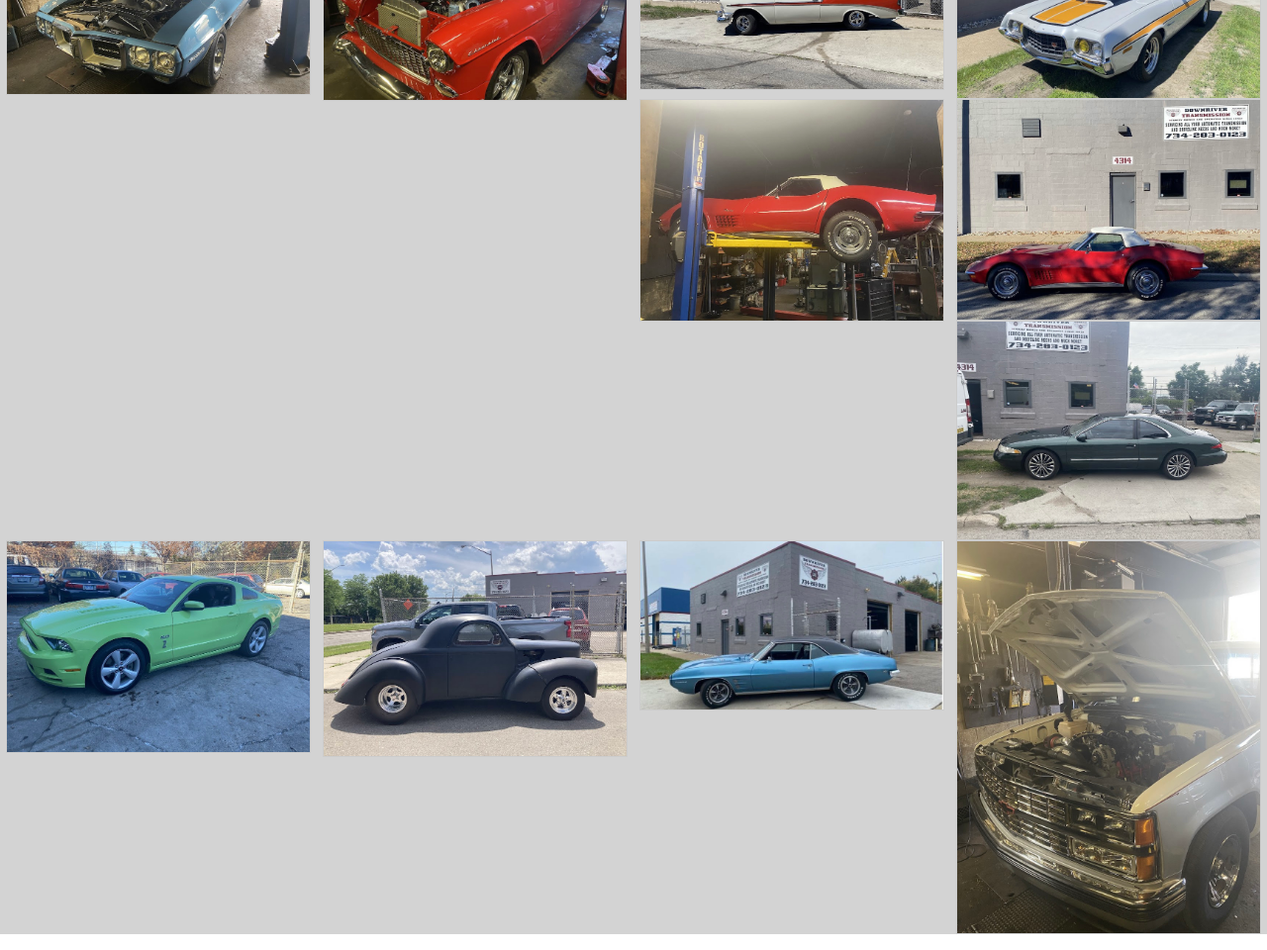
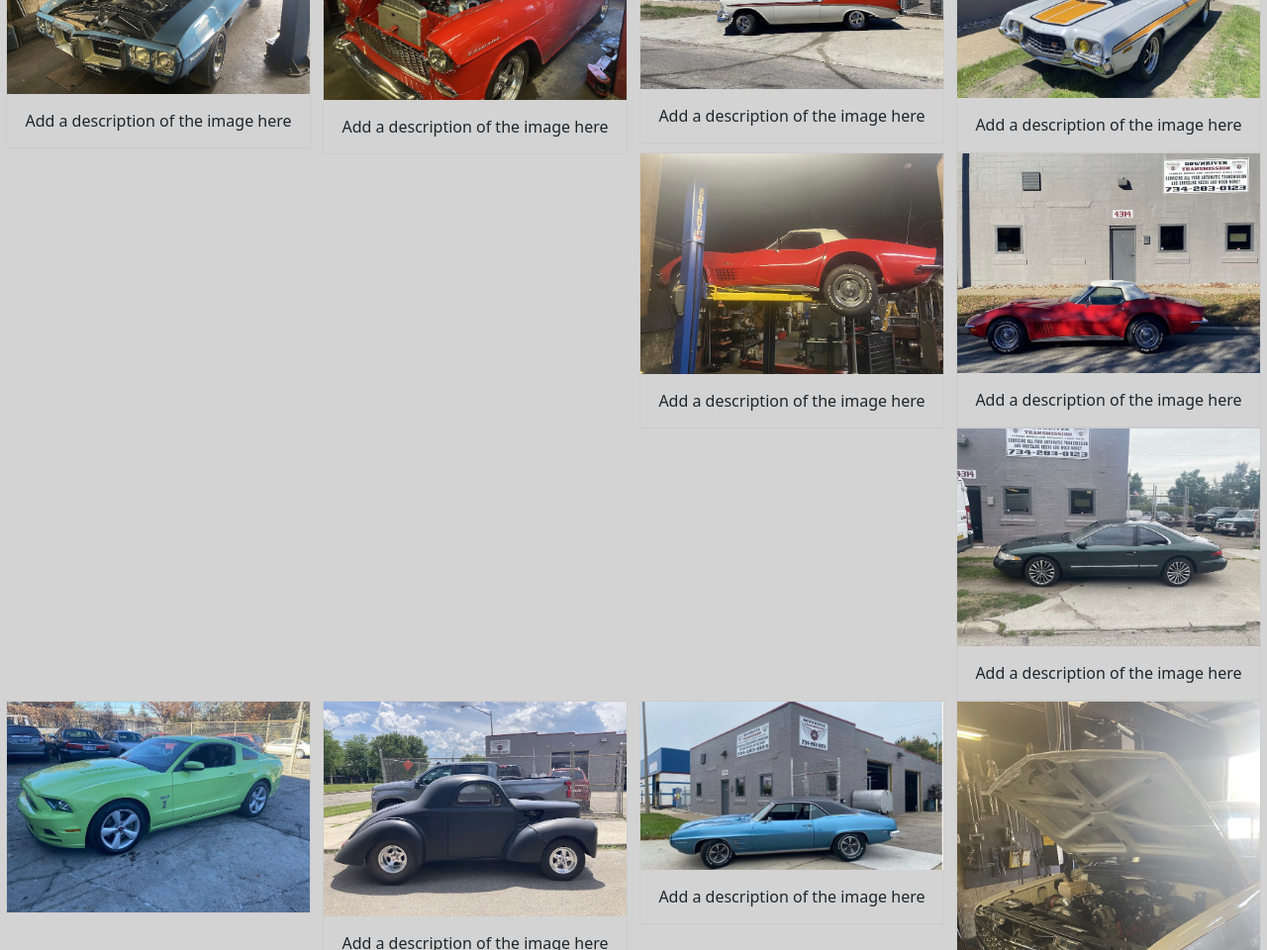
Before and after one commit to rubbokate/auto, a plain HTML site: page gallery.html in a window 1280 px wide. Shown: the part 193-1153 px from the top of the page at 99% size. Drawn offline with nearby package versions, Linux system fonts and the light colour scheme.

Commit message:
addding des

```diff
--- a/gallery.html
+++ b/gallery.html
@@ -43,6 +43,7 @@
           <a target="_blank" href="IMG_8728.jpeg">
             <img src="./assets/photos/IMG_8728.jpeg" alt="Car" width="600" height="400">
           </a>
+          <div class="desc">Add a description of the image here</div>
         </div>
       </div>
 
@@ -51,6 +52,7 @@
           <a target="_blank" href="IMG_8726.jpg">
             <img src="./assets/photos/IMG_8726.jpg" alt="car" width="600" height="400">
           </a>
+          <div class="desc">Add a description of the image here</div>
         </div>
       </div>
 
@@ -59,6 +61,7 @@
           <a target="_blank" href="IMG_8725.jpg">
             <img src="./assets/photos/IMG_8725.jpg" alt="car" width="600" height="400">
           </a>
+          <div class="desc">Add a description of the image here</div>
         </div>
       </div>
 
@@ -67,6 +70,7 @@
           <a target="_blank" href="IMG_8724.jpg">
             <img src="./assets/photos/IMG_8724.jpg" alt="car" width="600" height="400">
           </a>
+          <div class="desc">Add a description of the image here</div>
         </div>
       </div>
 
@@ -75,6 +79,7 @@
           <a target="_blank" href="IMG_8723.jpg">
             <img src="./assets/photos/IMG_8723.jpg" alt="car" width="600" height="400">
           </a>
+          <div class="desc">Add a description of the image here</div>
         </div>
       </div>
 
@@ -83,6 +88,7 @@
           <a target="_blank" href="IMG_8722.jpg">
             <img src="./assets/photos/IMG_8722.jpg" alt="car" width="600" height="400">
           </a>
+          <div class="desc">Add a description of the image here</div>
         </div>
       </div>
 
@@ -91,6 +97,7 @@
           <a target="_blank" href="IMG_8721.jpg">
             <img src="./assets/photos/IMG_8721.jpg" alt="car" width="600" height="400">
           </a>
+          <div class="desc">Add a description of the image here</div>
         </div>
       </div>
 
@@ -107,6 +114,7 @@
           <a target="_blank" href="IMG_8719.jpg">
             <img src="./assets/photos/IMG_8719.jpg" alt="car" width="600" height="400">
           </a>
+          <div class="desc">Add a description of the image here</div>
         </div>
       </div>
 
@@ -115,6 +123,7 @@
           <a target="_blank" href="IMG_8718.jpg">
             <img src="./assets/photos/IMG_8718.jpg" alt="car" width="600" height="400">
           </a>
+          <div class="desc">Add a description of the image here</div>
         </div>
       </div>
 
@@ -123,6 +132,7 @@
           <a target="_blank" href="IMG_8727.jpg">
             <img src="./assets/photos/IMG_8727.jpg" alt="car" width="600" height="400">
           </a>
+          <div class="desc">Truck</div>
         </div>
       </div>
 
```
